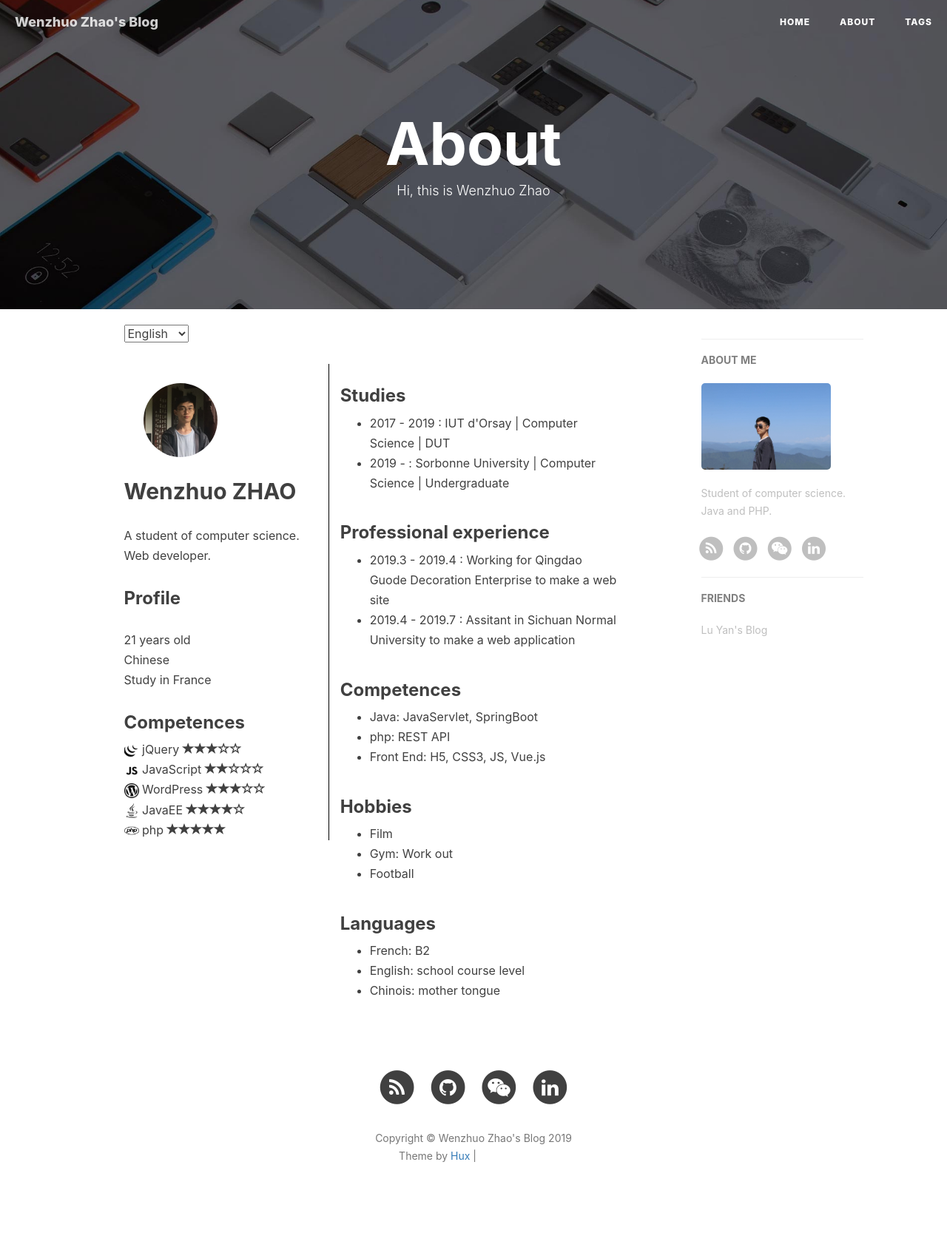
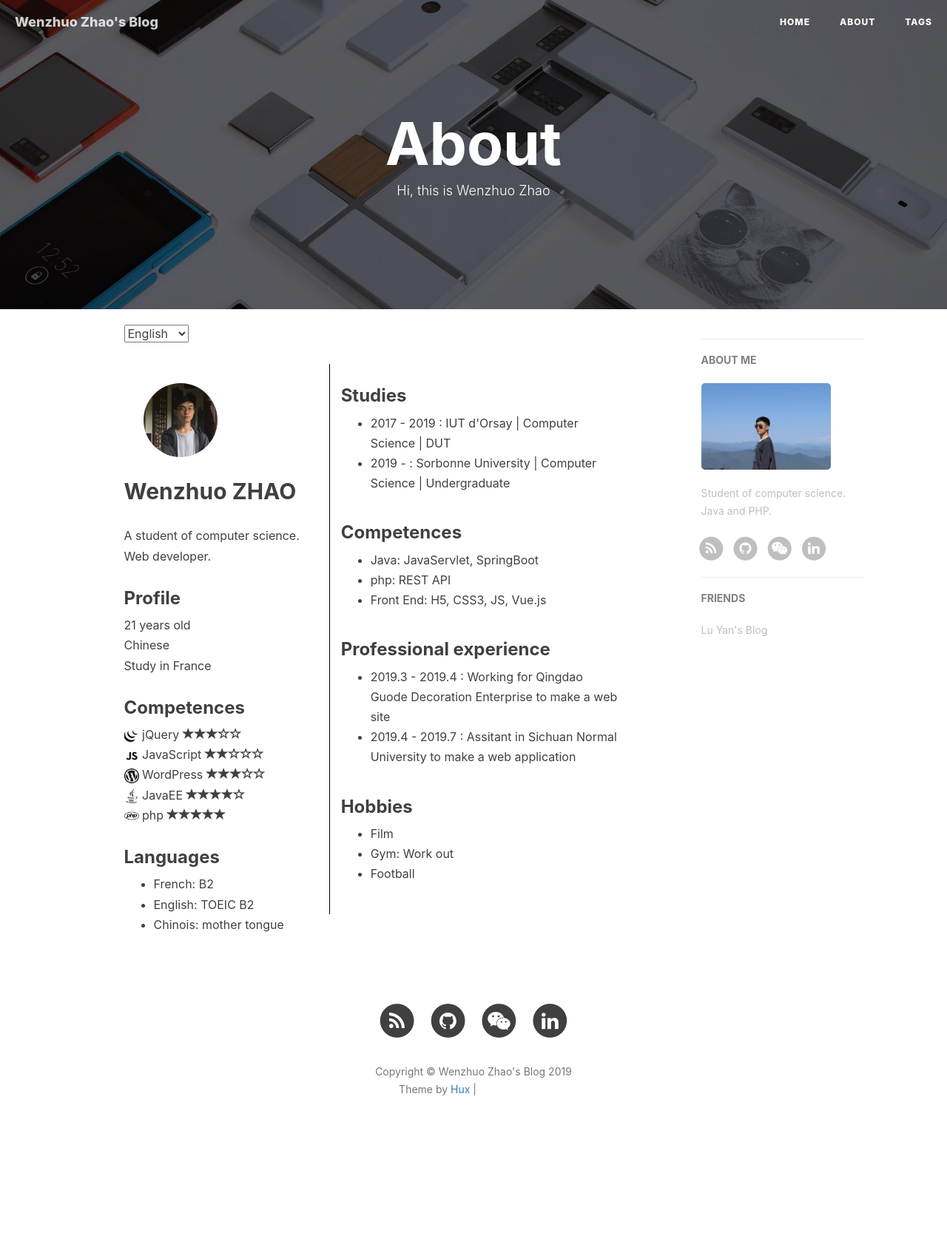
Before and after one commit to valeeraZ/valeeraZ.github.io, a Jekyll site: the page built from about.html, in a window 1280 px wide. Shown: the whole page at 74% size. Built offline with Jekyll 4.4.1, drawn with Linux system fonts in a browser that asks for light colours; nearby versions of some CDN libraries; comment, search, counter and statistics services are not loaded; after the commit the page ends 1577 px from its top, so only the background shows below that; grey boxes are pictures that could not be loaded.

Commit message:
Modify style of CV.css

```diff
--- a/about.html
+++ b/about.html
@@ -25,7 +25,7 @@
             <h2>Wenzhuo ZHAO</h2>
             <p>A student of computer science.<br> Web developer.</p>
             <h3>Profile</h3>
-            <p>21 years old<br>Chinese<br>Study in France</p>
+            21 years old<br>Chinese<br>Study in France
         </div>
         <div class="competence">
             <h3>Competences</h3>
@@ -35,6 +35,12 @@
             <img src="/img/logo/java.png">  JavaEE <span class="java"></span><br>
             <img src="/img/logo/php.png">  php <span class="php"></span><br>
         </div>
+        <h3>Languages</h3>
+        <ul>
+            <li>French: B2</li>
+            <li>English: TOEIC B2</li>
+            <li>Chinois: mother tongue</li>
+        </ul>
     </div>
     <div class="right col-md-7 col-xs-12">
         <h3>Studies</h3>
@@ -42,29 +48,25 @@
             <li>2017 - 2019 : IUT d'Orsay | Computer Science | DUT </li>
             <li>2019 -      : Sorbonne University | Computer Science | Undergraduate</li>
         </ul>
-        <h3>Professional experience</h3>
-        <ul>
-            <li>2019.3 - 2019.4 : Working for Qingdao Guode Decoration Enterprise to make a web site</li>
-            <li>2019.4 - 2019.7 : Assitant in Sichuan Normal University to make a web application</li>
-        </ul>
         <h3>Competences</h3>
         <ul>
             <li>Java: JavaServlet, SpringBoot</li>
             <li>php: REST API</li>
             <li>Front End: H5, CSS3, JS, Vue.js</li>
         </ul>
+        <h3>Professional experience</h3>
+        <ul>
+            <li>2019.3 - 2019.4 : Working for Qingdao Guode Decoration Enterprise to make a web site</li>
+            <li>2019.4 - 2019.7 : Assitant in Sichuan Normal University to make a web application</li>
+        </ul>
+
         <h3>Hobbies</h3>
         <ul>
             <li>Film</li>
             <li>Gym: Work out</li>
             <li>Football</li>
         </ul>
-        <h3>Languages</h3>
-        <ul>
-            <li>French: B2</li>
-            <li>English: school course level</li>
-            <li>Chinois: mother tongue</li>
-        </ul>
+
     </div>
 </div>
 <!--french CV-->
@@ -77,16 +79,22 @@
             <h2>Wenzhuo ZHAO</h2>
             <p>Un étudiant en informatique.<br>Développeur de web</p>
             <h3>Profil</h3>
-            <p>21 ans<br>Chinois<br>Etudes en France</p>
+            21 ans<br>Chinois<br>Etudes en France
         </div>
         <div class="competence">
-            <h3>Competences</h3>
+            <h3>Compétences</h3>
             <img src="/img/logo/jquery.png">  jQuery  <span class="jQuery"></span><br>
             <img src="/img/logo/JavaScript.png">  JavaScript  <span class="JS"></span><br>
             <img src="/img/logo/wordpress.png">  WordPress <span class="wp"></span><br>
             <img src="/img/logo/java.png">  JavaEE <span class="java"></span><br>
             <img src="/img/logo/php.png">  php <span class="php"></span><br>
         </div>
+        <h3>Langues</h3>
+        <ul>
+            <li>Français: B2</li>
+            <li>Anglais: TOEIC B2</li>
+            <li>Chinois: langue natale</li>
+        </ul>
     </div>
     <div class="right col-md-7 col-xs-12">
         <h3>Formation</h3>
@@ -111,12 +119,7 @@
             <li>Gym</li>
             <li>Football</li>
         </ul>
-        <h3>Langues</h3>
-        <ul>
-            <li>Français: B2</li>
-            <li>Anglais: niveau scolaire</li>
-            <li>Chinois: langue natale</li>
-        </ul>
+
     </div>
 </div>
 
--- a/css/CV.css
+++ b/css/CV.css
@@ -1,6 +1,6 @@
 @media(min-width: 992px){
-    .left{
-        border-right: 1px solid black;
+    .right{
+        border-left: 1px solid black;
     }
 }
 
```
